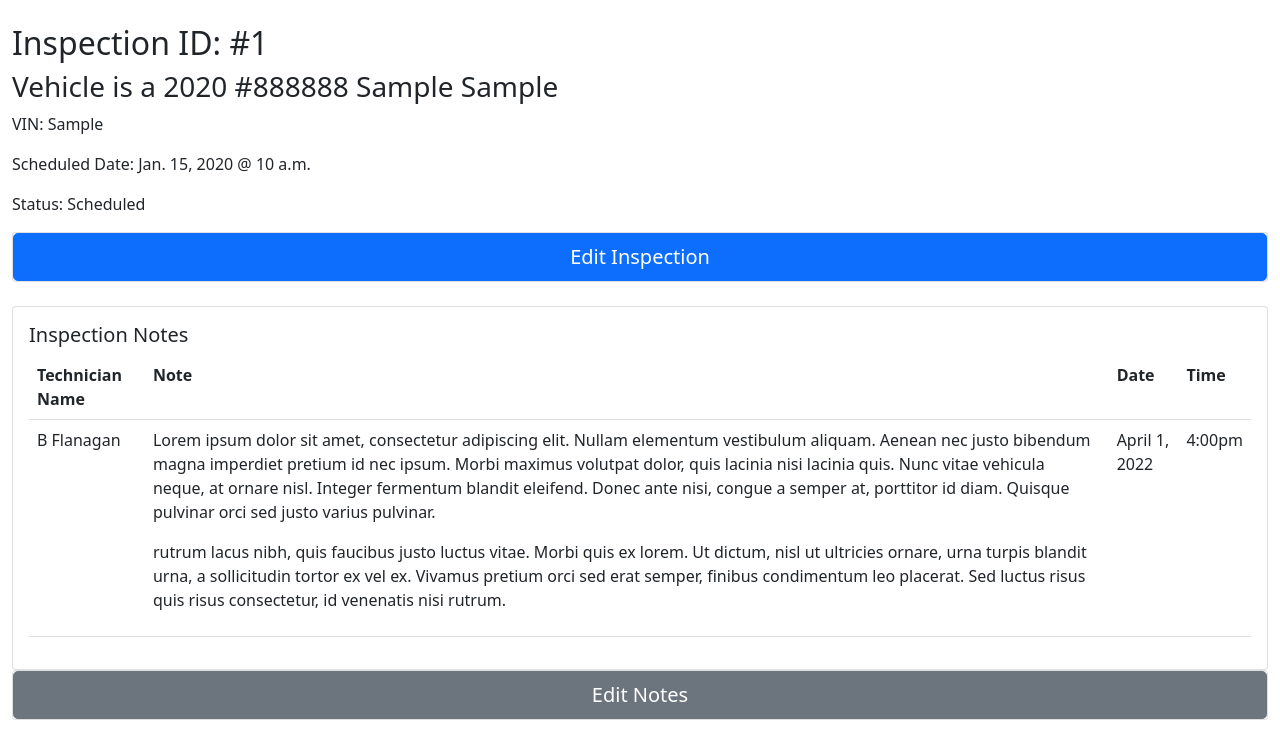
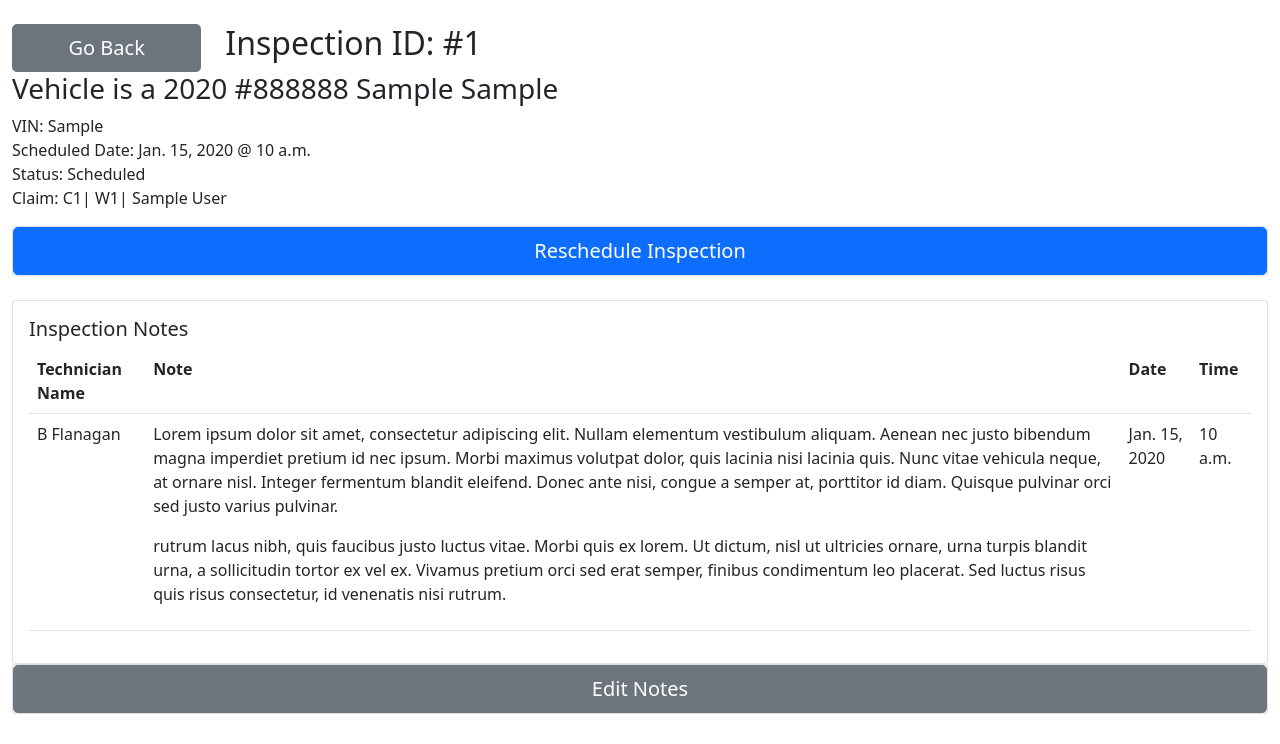
Before and after one commit to diaz-michael/btm419-W22, a Django app: page /inspections/1/ in a window 1280 px wide. Shown: the part 56-800 px from the top of the page. Run offline with Django 4.2, Linux system fonts and the light colour scheme; a user stored in the database is signed in; tables that the repository leaves empty hold one stand-in row (values such as "Sample post"); some libraries are stand-ins or nearby versions.

Commit message:
Customer inspection logic

```diff
--- a/inspections/templates/inspections/detail.html
+++ b/inspections/templates/inspections/detail.html
@@ -3,14 +3,34 @@
 {% load mathfilters %}
 {% block content %}
 
-<h2>Inspection ID: #{{ inspection.id }}</h2>
+<div class="row">
+    <div class="d-grid col-md-2">
+        <a type="button" class="btn btn-secondary btn-lg btn-block" href='{% url "inspections:all" %}''>Go Back</a>
+    </div>
+    <div class="col-md-10">
+        <h2>Inspection ID: #{{ inspection.id }}</h2>
+    </div>
+</div>
+
 <h3>Vehicle is a {{ inspection.year }} {{ inspection.colour }} {{ inspection.make }} {{ inspection.model }}</h3>
-<p>VIN: {{ inspection.vin}}</p>
-<p>Scheduled Date: {{ inspection.scheduledDate}} @ {{ inspection.scheduledTime }}</p>
-<p>Status: {{ inspection.get_status_display}}</p>
+<p>VIN: {{ inspection.vin}} <br>
+Scheduled Date: {{ inspection.scheduledDate}} @ {{ inspection.scheduledTime }} <br>
+Status: {{ inspection.get_status_display}} <br>
+Claim: {{ inspection.claimID }}</p>
+
+
 <div class="card mb-4">
-    <a  type="button" class="btn btn-primary btn-lg btn-block" href='{{ inspection.get_edit_url }}'>Edit Inspection</a>
+
+    {% if inspection.status != "Cm" %}
+        <a  type="button" class="btn btn-primary btn-lg btn-block" href='{{ inspection.get_edit_url }}'>Reschedule Inspection</a>
+    {% elif request.user.is_staff %}
+        <a  type="button" class="btn btn-primary btn-lg btn-block" href='{{ inspection.get_edit_url }}'>Edit Inspection</a>
+    {% else %}
+        <a  type="button" class="btn btn-warning btn-lg btn-block disabled">[Can't edit completed or expired inspections]</a>
+    {% endif %}
+
 </div>
+
 <div class="row">
     <div class="col-md">
         <div class="card card-body">
@@ -18,7 +38,7 @@
             <table class="table">
                 <tr>
                     <th>Technician Name</th>
-                    <th>Note</th>
+                        <th>Note</th>
                     <th>Date</th>
                     <th>Time</th>
                 </tr>
@@ -27,15 +47,16 @@
                         <td>B Flanagan</td>
                         <td><p>Lorem ipsum dolor sit amet, consectetur adipiscing elit. Nullam elementum vestibulum aliquam. Aenean nec justo bibendum magna imperdiet pretium id nec ipsum. Morbi maximus volutpat dolor, quis lacinia nisi lacinia quis. Nunc vitae vehicula neque, at ornare nisl. Integer fermentum blandit eleifend. Donec ante nisi, congue a semper at, porttitor id diam. Quisque pulvinar orci sed justo varius pulvinar.</p>
                             <p>rutrum lacus nibh, quis faucibus justo luctus vitae. Morbi quis ex lorem. Ut dictum, nisl ut ultricies ornare, urna turpis blandit urna, a sollicitudin tortor ex vel ex. Vivamus pretium orci sed erat semper, finibus condimentum leo placerat. Sed luctus risus quis risus consectetur, id venenatis nisi rutrum.</p></td>
-                        <td>April 1, 2022</td>
-                        <td>4:00pm</td>
+                        <td>{{ inspection.scheduledDate }}</td>
+                        <td>{{ inspection.scheduledTime }}</td>
                     </tr>
             </table>
         </div>
     </div>
 </div>
+{% if request.user.is_staff %}
 <div class="card mb-4">
     <a  type="button" class="btn btn-secondary btn-lg btn-block" href='#'>Edit Notes</a>
 </div>
-
+{% endif %}
 {% endblock content %}
--- a/inspections/views.py
+++ b/inspections/views.py
@@ -14,15 +14,16 @@ def index(request):
 
 @login_required
 def inspections_all(request):
-
-    inspections = inspection.objects.all().select_related('claimID').select_related('claimID__warrantyID').select_related('claimID__warrantyID__customerID').select_related('claimID__warrantyID__dealershipID').order_by("-scheduledDate")
-
+    if request.user.is_staff:
+        inspections = inspection.objects.all().select_related('claimID').select_related('claimID__warrantyID').select_related('claimID__warrantyID__customerID').select_related('claimID__warrantyID__dealershipID').order_by("-scheduledDate")
+    else:
+        inspections = inspection.objects.all().select_related('claimID').select_related('claimID__warrantyID').select_related('claimID__warrantyID__customerID').select_related('claimID__warrantyID__dealershipID').filter(claimID__warrantyID__customerID__email = request.user.email).order_by("-scheduledDate")
     context = {'inspections':inspections}
     return render(request, 'inspections/inspections_table.html', context)
 
 @login_required
 def inspection_detail_view(request, id=None):
-    obj = get_object_or_404(inspection, id=id)
+    obj = get_object_or_404(inspection.objects.select_related('claimID').select_related('claimID__warrantyID').select_related('claimID__warrantyID__customerID'), id=id)
     context = {
         "inspection": obj
     }
@@ -31,7 +32,8 @@ def inspection_detail_view(request, id=None):
 @login_required
 def inspection_update_view(request, id=None):
     obj = get_object_or_404(inspection.objects.select_related('claimID').select_related('claimID__warrantyID').select_related('claimID__warrantyID__customerID'), id=id)
-    form = inspectionForm(request.POST or None, instance=obj)
+
+    form = inspectionForm(request.POST or None, user=request.user, edit = id != None, instance=obj)
     context = {
         "form": form,
         "object": obj
@@ -41,11 +43,13 @@ def inspection_update_view(request, id=None):
         ins = form.save(commit=False)
         messages.success(request, "Inspection updated successfully!")
         ins.save()
-        # formset.save()
+        print("form saved")
+    else:
+        print("did not save")
     return render(request, "inspections/create-update.html", context)
 
 def inspection_create_view(request):
-    form = inspectionForm(request.POST or None)
+    form = inspectionForm(request.POST or None, user=request.user)
     context = {
         "form": form
     }
```
Also changed, not shown: inspections/forms.py (+17 -20 lines), inspections/templates/inspections/create-update.html (+14 -1 lines).
